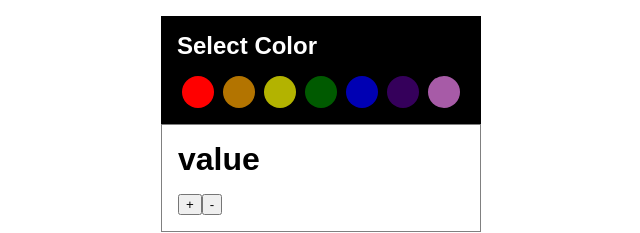
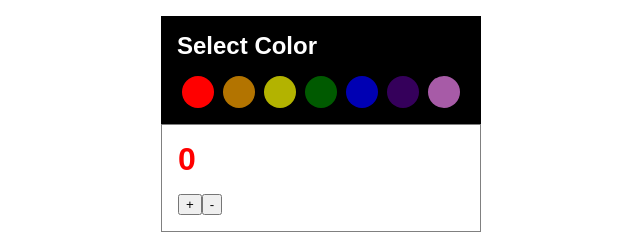
Before and after one commit to dorothy7964/redux_example_ducks-pattern, a React (Create React App) app: page / in a window 1280 px wide. Shown: the top 233 px of the page, without its empty margins (327-967 px from the left). Built offline with nearby package versions, Linux system fonts and the light colour scheme.

Commit message:
CounterContainer 생성

```diff
--- a/src/App.js
+++ b/src/App.js
@@ -2,7 +2,7 @@ import React, { Component } from 'react';
 import './App.css';
 
 import PaletteContainer from './containers/PaletteContainer';
-import Counter from './components/Counter';
+import CounterContainer from './containers/CounterContainer';
 import WaitingList from './components/WaitingList';
 
 class App extends Component {
@@ -10,7 +10,7 @@ class App extends Component {
     return(
       <div className="App">
         <PaletteContainer />
-        <Counter />
+        <CounterContainer />
         <WaitingList />
       </div>
     );
--- a/src/components/Counter.js
+++ b/src/components/Counter.js
@@ -1,12 +1,12 @@
 import React from 'react';
 import './Counter.css';
 
-const Counter = (props) => {
+const Counter = ({ color, value, onIncrement, onDecrement }) => {
   return (
     <div className="Counter">
-      <h1>value</h1>
-      <button>+</button>
-      <button>-</button>
+      <h1 style={{ color }}>{value}</h1>
+      <button onClick={onIncrement}>+</button>
+      <button onClick={onDecrement}>-</button>
     </div>
   )
 }
--- /dev/null
+++ b/src/containers/CounterContainer.js
@@ -0,0 +1,39 @@
+import React, { Component } from 'react';
+import { connect } from 'react-redux';
+import Counter from '../components/Counter';
+import { increment, decrement } from '../store/modules/counter';
+
+class CounterContainer extends Component {
+  handleIncrement = () => {
+    this.props.increment();
+  };
+  handleDecrement = () => {
+    this.props.decrement();
+  };
+  render() {
+    const { color, number } = this.props;
+    return (
+      <Counter
+        color={color}
+        value={number}
+        onIncrement={this.handleIncrement}
+        onDecrement={this.handleDecrement}
+      />
+    );
+  }
+}
+
+const mapStateToProps = state => ({
+  color: state.counter.color,
+  number: state.counter.number,
+});
+
+const mapDispatchToProps = dispatch => ({
+  increment: () => dispatch(increment()),
+  decrement: () => dispatch(decrement()),
+});
+
+export default connect(
+  mapStateToProps,
+  mapDispatchToProps
+)(CounterContainer);
```
